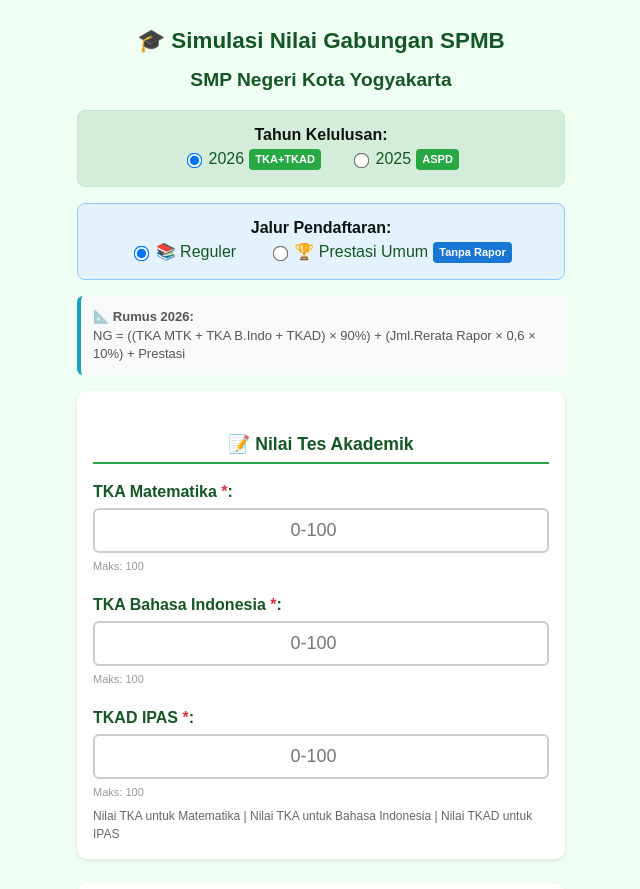
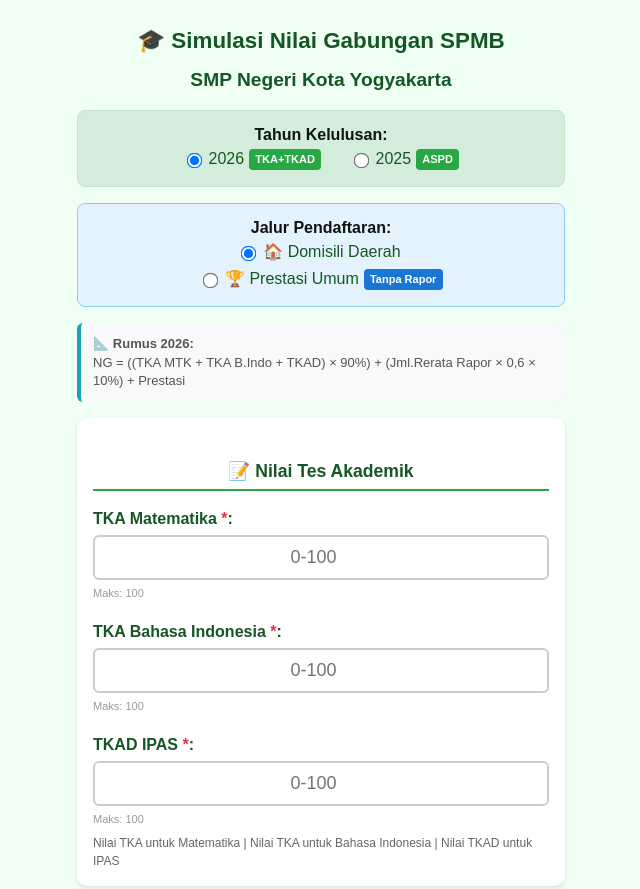
Before and after one commit to tkatkad/smp-kota, a plain HTML site: page index.html in a window 1280 px wide. Shown: the top 889 px of the page, without its empty margins (319-959 px from the left). Drawn offline with Linux system fonts and the light colour scheme.

Commit message:
Update index.html

```diff
--- a/index.html
+++ b/index.html
@@ -325,11 +325,12 @@
   </div>
 
   <!-- Toggle Jalur Pendaftaran -->
+<!-- Toggle Jalur Pendaftaran -->
 <div class="year-toggle" style="background:#e3f2fd; border-color:#90caf9;">
   <strong>Jalur Pendaftaran:</strong><br>
   <label style="margin-right:1rem;">
-      <input type="radio" name="jalur" value="reguler" checked onchange="toggleJalur()">
-      📚 Reguler
+    <input type="radio" name="jalur" value="domisili" checked onchange="toggleJalur()">
+    🏠 Domisili Daerah
   </label>
   <label>
     <input type="radio" name="jalur" value="prestasi" onchange="toggleJalur()">
```
Lines whose indentation alone changed are shown as unchanged.
